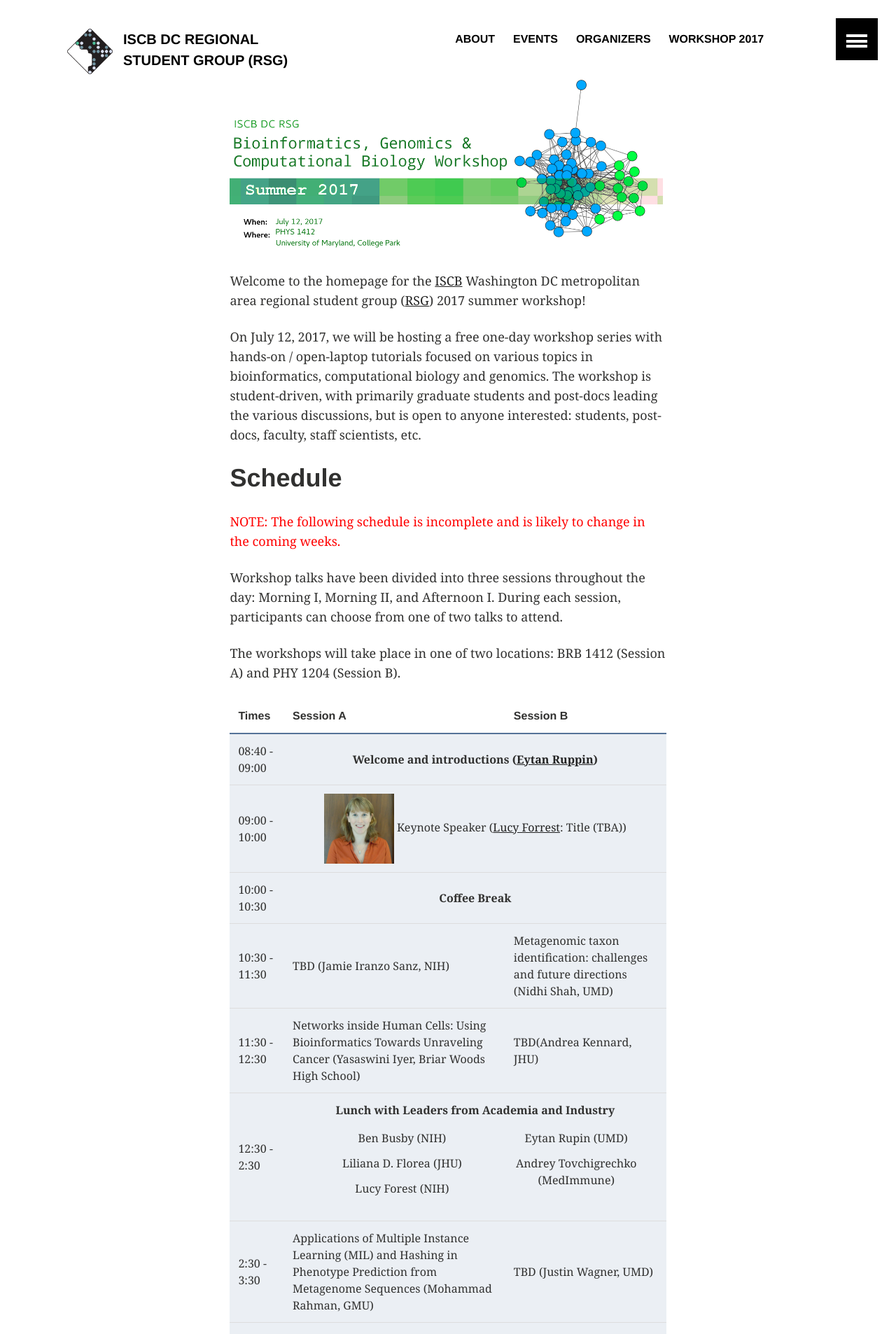
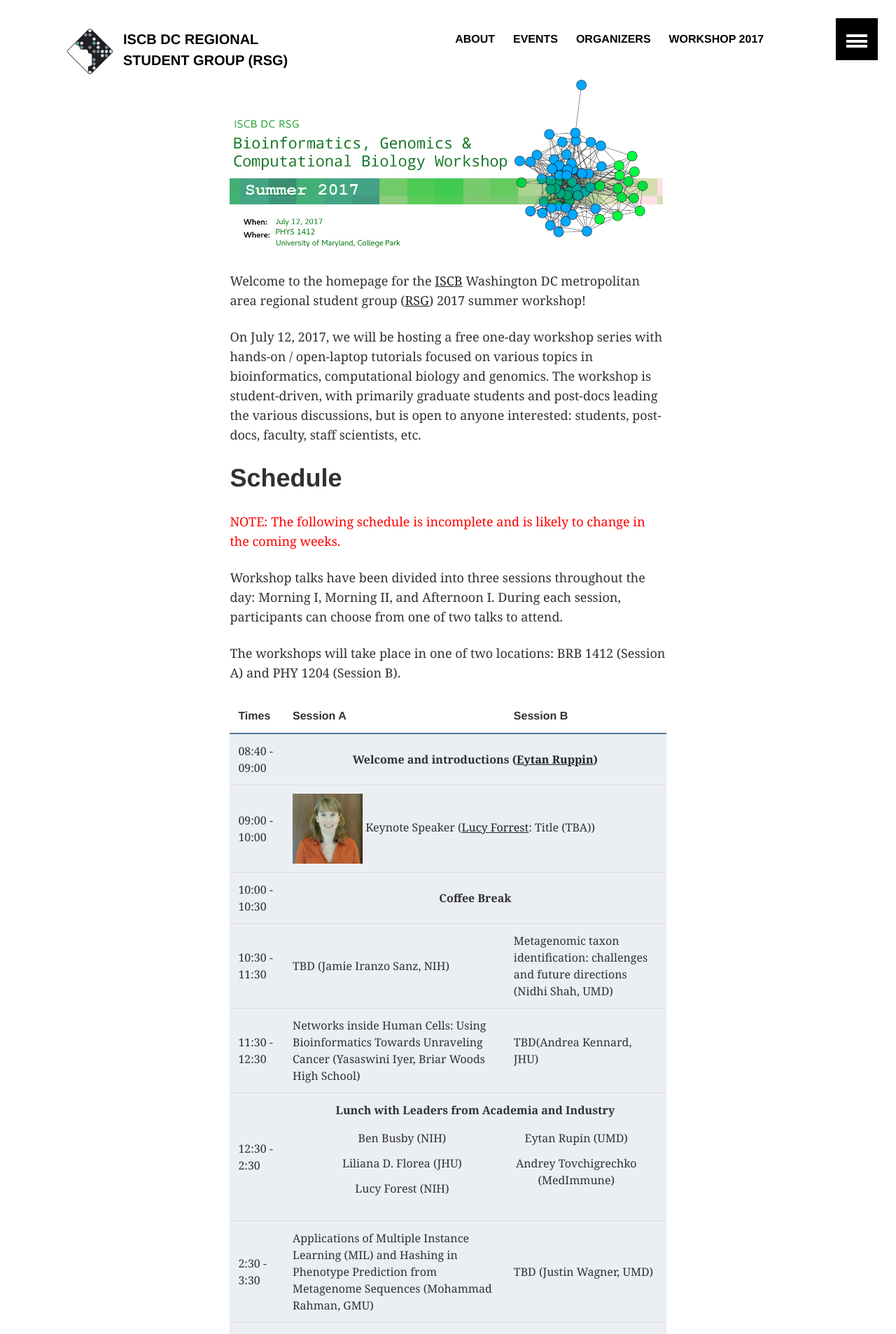
Before and after one commit to iscb-dc-rsg/iscb-dc-rsg.github.io, a Jekyll site: the page built from _pages/workshop2017.md, in a window 1280 px wide. Shown: the top 1906 px of the page at 70% size. Built offline with Jekyll 4.4.1, drawn with Linux system fonts in a browser that asks for light colours; our own code applies the rules of GitHub Pages for plain Markdown files.

Commit message:
Update workshop2017.md

```diff
--- a/_pages/workshop2017.md
+++ b/_pages/workshop2017.md
@@ -45,7 +45,7 @@
     </tr>
     <tr>
       <td>09:00 - 10:00</td>
-      <td colspan="2" align="center"><img src="../images/forrest_keynote_speaker.png" alt="" border='3' height='100' width='100' />
+      <td colspan="2" align="left"><img src="../images/forrest_keynote_speaker.png" alt="" border='3' height='100' width='100' />
       Keynote Speaker (<a href="https://neuroscience.nih.gov/forrest/Home.aspx">Lucy Forrest</a>: Title (TBA))
       </td>
     </tr>
```
